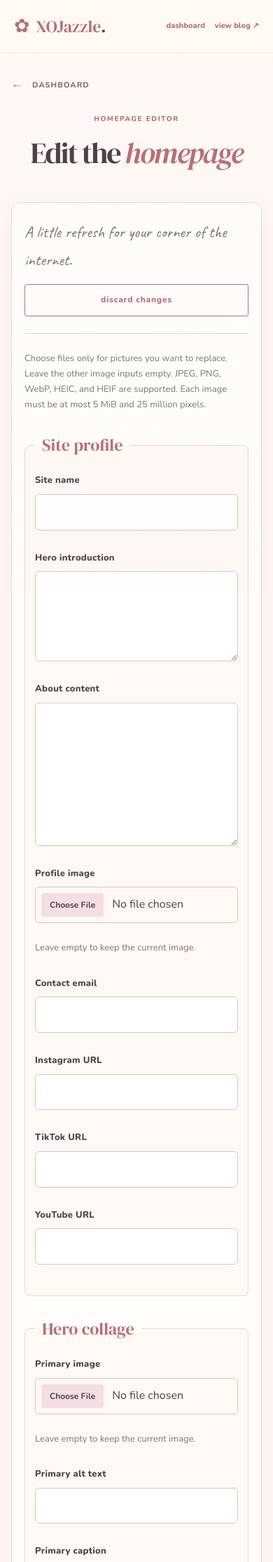
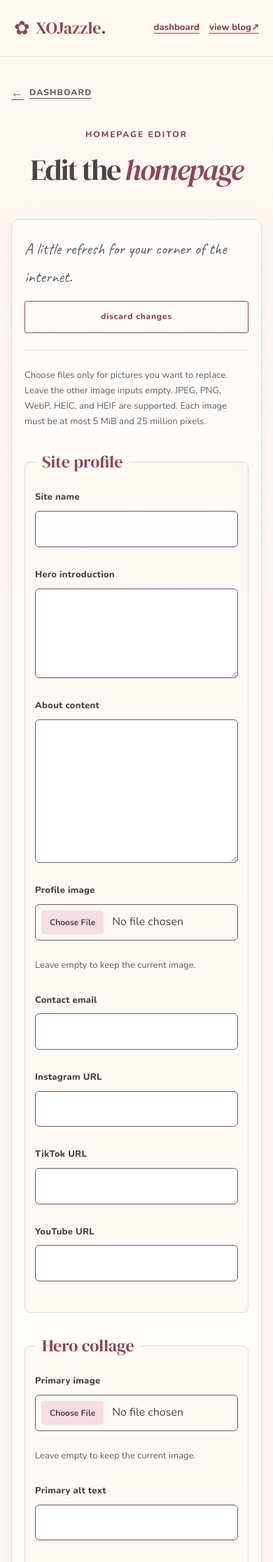
Before and after one commit to JCline11/XOJazzle_Blog, a Node project: template src/views/pages/admin/homepage-form.ejs in a window 390 px wide. Shown: the top 2232 px of the page at 70% size. Run offline with Node 20 templates, Linux system fonts and the light colour scheme; the template is opened without the code that fills it, so the values that code supplies are empty.

Commit message:
added usability for contrast, readability, mobile layout, and motion

```diff
--- /dev/null
+++ b/public/css/usability.css
@@ -0,0 +1,209 @@
+:root {
+  --rose: #8d4658;
+  --muted: #68595e;
+  --sage-dark: #4d6347;
+}
+
+/* Expose genuine overflow so it can be fixed at its source. */
+body {
+  overflow-x: visible;
+}
+
+:is(a, button, input, textarea, select, summary):focus-visible {
+  outline: 3px solid var(--rose);
+  outline-offset: 4px;
+}
+
+#main-content:focus-visible {
+  outline: 3px solid var(--rose);
+  outline-offset: -3px;
+}
+
+.site-footer a:focus-visible {
+  outline-color: #fff;
+}
+
+/* Comfortable standalone links and controls. */
+:is(
+  button,
+  .button,
+  .brand,
+  .site-nav a,
+  .filter,
+  .read-more,
+  .admin-nav a,
+  .admin-row-actions a,
+  .article-back-link,
+  .simple-post-home,
+  .footer-top nav a
+) {
+  display: inline-flex;
+  align-items: center;
+  min-height: 44px;
+}
+
+button,
+.menu-toggle,
+.admin-delete-trigger {
+  min-width: 44px;
+}
+
+.read-more {
+  text-decoration: underline;
+  text-underline-offset: 4px;
+}
+
+.admin-page a:not(.button):not(.brand) {
+  text-decoration: underline;
+  text-underline-offset: 4px;
+}
+
+.admin-page :is(input, textarea, select):not([type="hidden"]) {
+  border-color: var(--muted);
+}
+
+.admin-page :is(input, textarea, select)[aria-invalid="true"] {
+  border-color: #923c50;
+}
+
+/* Readable supporting copy. */
+.post-body p,
+.watchlist-card p,
+.watchlist-intro,
+.section-subtitle,
+.about-copy p {
+  font-size: 1rem;
+}
+
+.love-note p {
+  font-family: var(--sans);
+  font-size: 1rem;
+  line-height: 1.65;
+}
+
+:is(
+  .eyebrow,
+  .post-tag,
+  .post-body time,
+  .read-more,
+  .filter,
+  .article-meta,
+  .article-back-link,
+  .simple-post-home,
+  .footer-bottom
+) {
+  font-size: .75rem;
+}
+
+.site-nav,
+.admin-nav,
+.admin-row-actions,
+.footer-top nav {
+  font-size: .8125rem;
+}
+
+/* Long author-entered content must fit its container. */
+h1,
+h2,
+h3,
+p,
+figcaption,
+.admin-post-details {
+  overflow-wrap: anywhere;
+}
+
+.loving-grid > *,
+.posts-grid > *,
+.about-section > *,
+.watchlist-inner > *,
+.simple-post-title,
+.love-note {
+  min-width: 0;
+}
+
+.love-note {
+  flex: 1 1 0;
+}
+
+.about-photo {
+  width: min(390px, 100%);
+  min-width: 0;
+}
+
+.footer-top nav {
+  flex-wrap: wrap;
+}
+
+/* Clip decorative artwork rather than the whole document. */
+.hero-collage {
+  min-width: 0;
+  overflow: clip;
+}
+
+/* Captions can grow onto multiple lines. */
+.simple-post-cover {
+  padding-bottom: 13px;
+}
+
+.simple-post-cover figcaption {
+  position: static;
+  margin-top: 10px;
+  text-align: center;
+}
+
+/* Cards remain visible if an older page still has reveal classes. */
+.reveal,
+.reveal.is-visible {
+  opacity: 1;
+  transform: none;
+}
+
+@media (min-width: 801px) {
+  .hero {
+    grid-template-columns:
+      minmax(0, 1fr)
+      minmax(0, 1fr);
+  }
+}
+
+@media (max-width: 540px) {
+  .public-site-header.navigation-ready {
+    height: auto;
+    min-height: 72px;
+    flex-wrap: wrap;
+    padding-block: 12px;
+  }
+
+  .photo-caption {
+    right: 0;
+    max-width: 100%;
+  }
+}
+
+@media (prefers-reduced-motion: reduce) {
+  html,
+  html:focus-within {
+    scroll-behavior: auto !important;
+  }
+
+  *,
+  *::before,
+  *::after {
+    animation-duration: .01ms !important;
+    animation-iteration-count: 1 !important;
+    transition-duration: .01ms !important;
+    scroll-behavior: auto !important;
+  }
+
+  .button:hover,
+  .post-card:hover,
+  .post-card:hover .post-image img,
+  .article-back-link:hover,
+  .article-back-link:hover span {
+    transform: none;
+  }
+
+  .polaroid-main:hover {
+    transform: rotate(-5deg);
+  }
+}
--- a/src/views/partials/head.ejs
+++ b/src/views/partials/head.ejs
@@ -22,6 +22,7 @@
 
   <link rel="stylesheet" href="/css/content-layout.css">
   <link rel="stylesheet" href="/css/navigation.css">
+  <link rel="stylesheet" href="/css/usability.css">
 
   <script src="/js/image-upload.js" defer></script>
 
```
